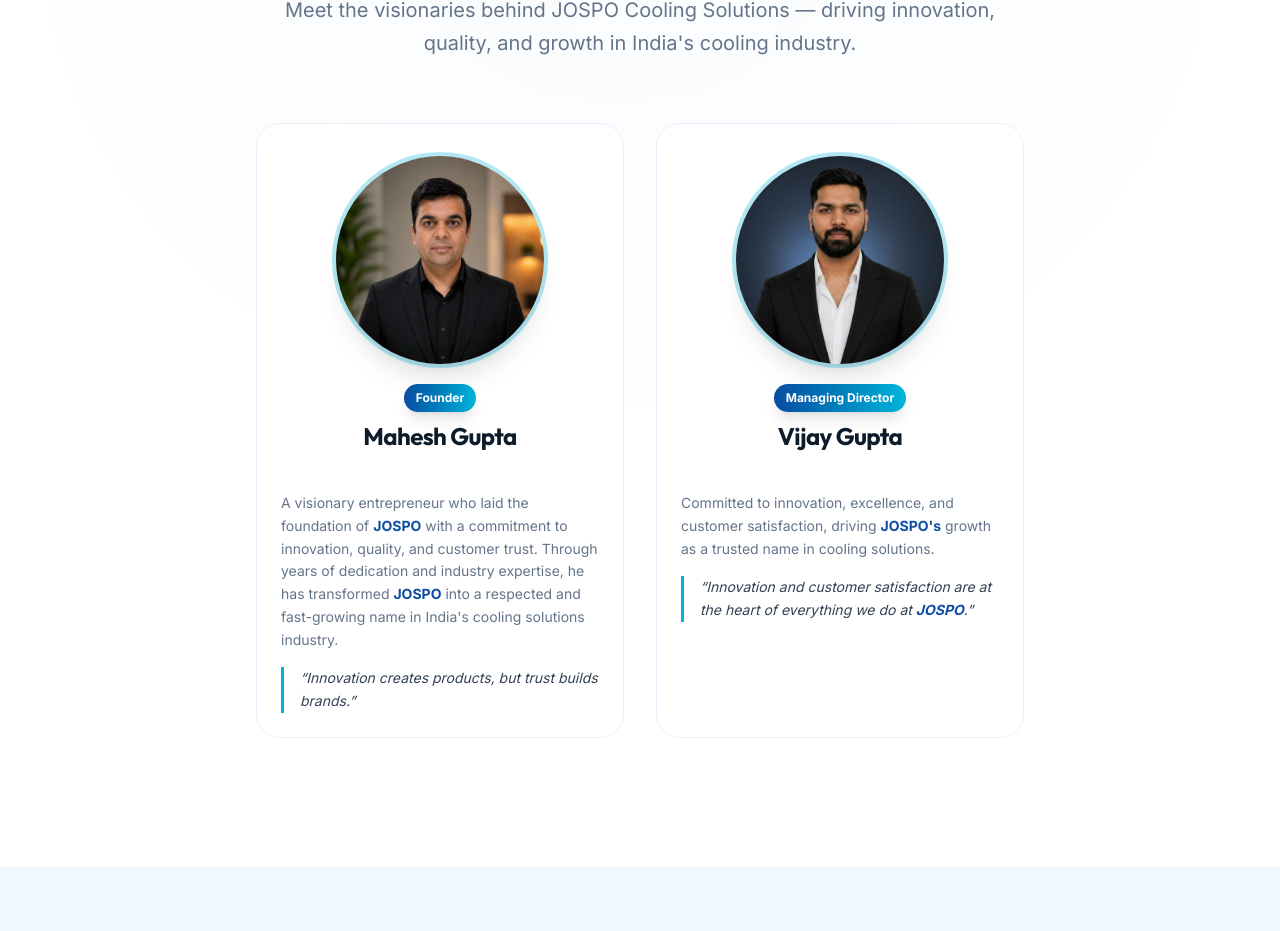
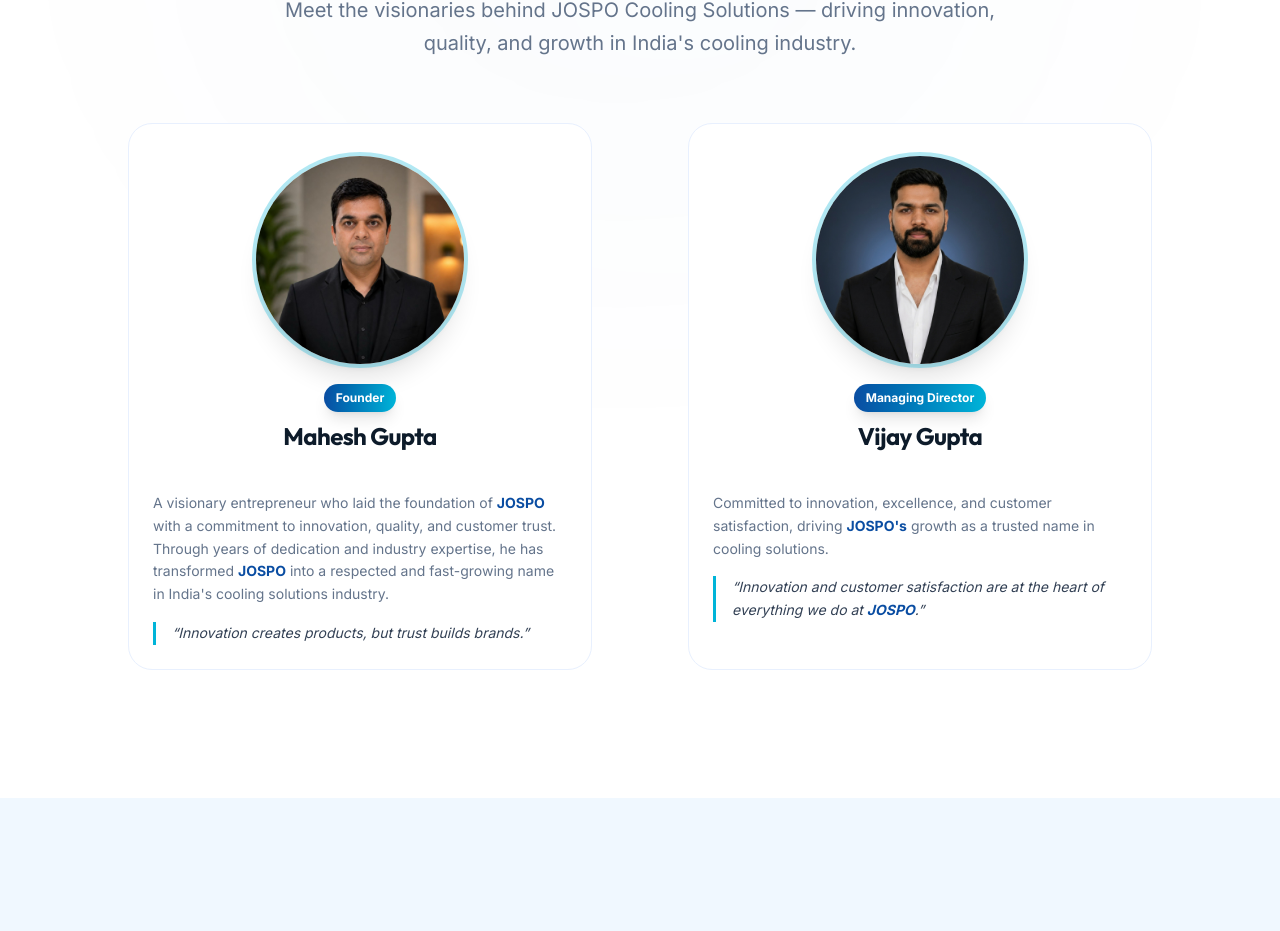
Before and after one commit to Shivu7889/jospo-website, a Next.js app: page / in a window 1280 px wide. Shown: the part 4577-5508 px from the top of the page. Built offline with nearby package versions, Linux system fonts and the light colour scheme; no server answers; the database is empty.

Commit message:
Increase space between team cards in laptop view

```diff
--- a/src/components/FoundingTeam.tsx
+++ b/src/components/FoundingTeam.tsx
@@ -59,7 +59,7 @@
         </motion.div>
 
         {/* Team Cards */}
-        <div className="grid grid-cols-1 md:grid-cols-2 gap-8 max-w-3xl mx-auto">
+        <div className="grid grid-cols-1 md:grid-cols-2 gap-8 md:gap-16 lg:gap-24 max-w-3xl md:max-w-4xl lg:max-w-5xl mx-auto">
           {team.map((member, i) => (
             <motion.div
               key={member.name}
```
